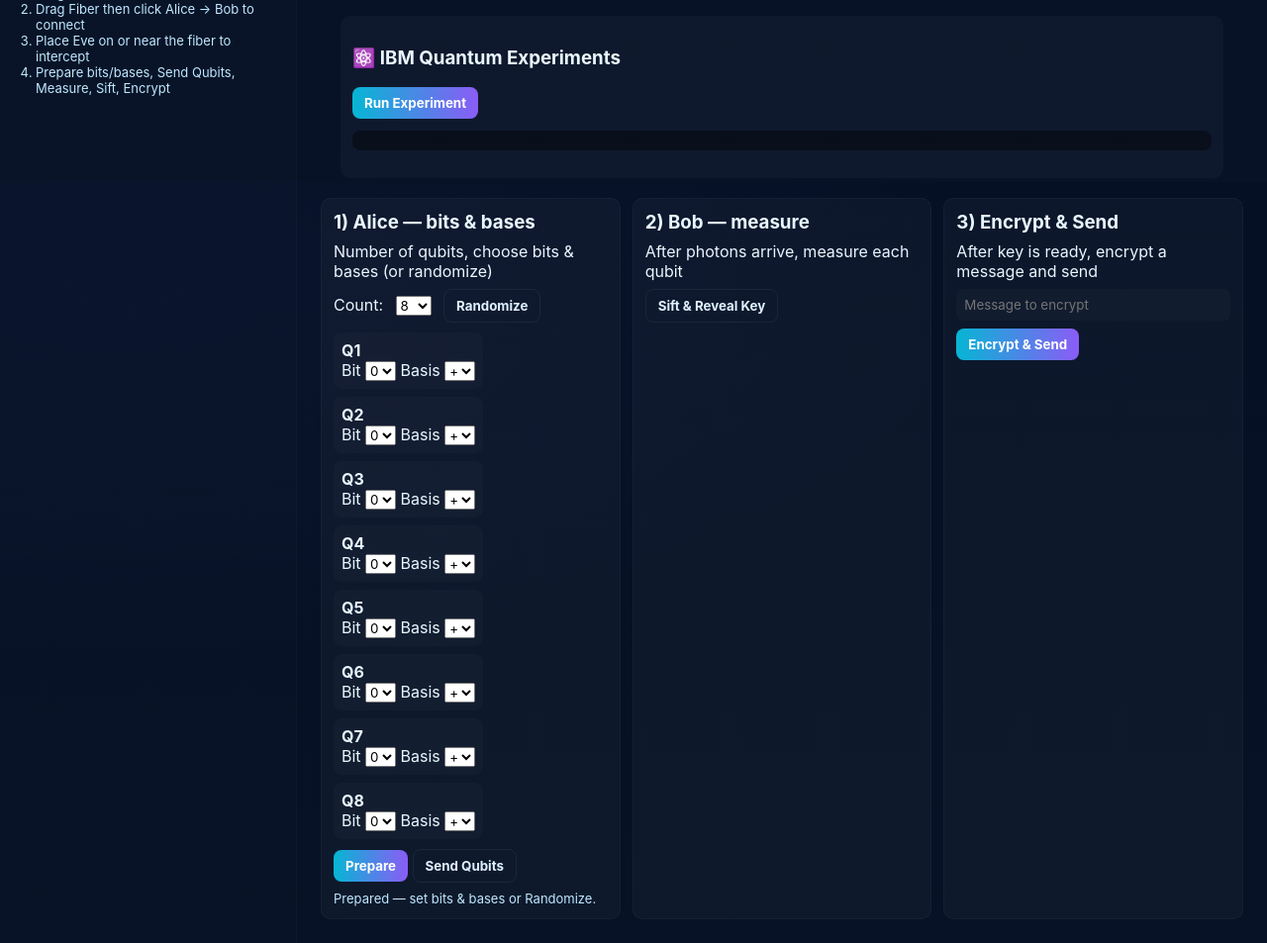
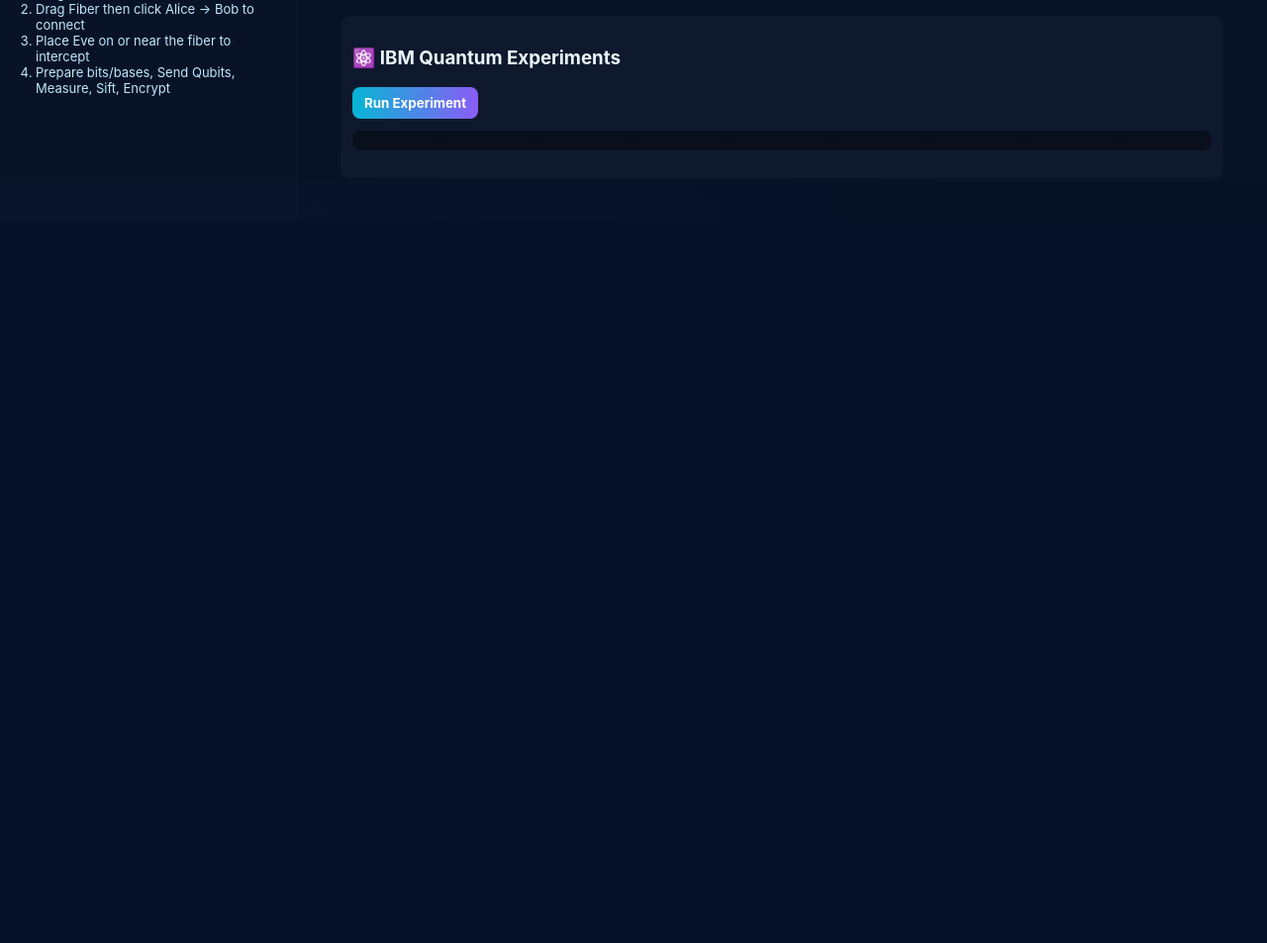
Before and after one commit to nmk2275/QKD_simulator, a Flask app: page / in a window 1280 px wide. Shown: the part 616-1569 px from the top of the page at 99% size. After the commit the page ends 767 px from the top, so only its background shows below. Run offline with Flask 3, Linux system fonts and the light colour scheme.

Commit message:
Update index.html

```diff
--- a/QKD_project-main 4/templates/index.html
+++ b/QKD_project-main 4/templates/index.html
@@ -167,50 +167,7 @@
       </div>
 
       <!-- control panels -->
-      <div class="side-panels">
-        <div class="panel">
-          <h3>1) Alice — bits & bases</h3>
-          <div class="small">Number of qubits, choose bits & bases (or randomize)</div>
-          <div style="margin-top:8px">
-            <label class="small">Count:
-              <select id="numQ" style="margin-left:8px">
-                <option>6</option><option selected>8</option><option>10</option><option>12</option>
-              </select>
-            </label>
-            <button id="randBtn" class="btn secondary" style="margin-left:8px">Randomize</button>
-          </div>
-          <div id="alicePickers" class="qubit-row" style="margin-top:10px"></div>
-          <div style="margin-top:10px">
-            <button id="prepareBtn" class="btn">Prepare</button>
-            <button id="sendBtn" class="btn secondary">Send Qubits</button>
-          </div>
-          <div id="aliceNote" class="note"></div>
-        </div>
 
-        <div class="panel">
-          <h3>2) Bob — measure</h3>
-          <div class="small">After photons arrive, measure each qubit</div>
-          <div id="bobArea" style="margin-top:8px"></div>
-          <div style="margin-top:8px">
-            <button id="siftBtn" class="btn secondary">Sift & Reveal Key</button>
-          </div>
-          <div id="mismatchInfo" class="note"></div>
-        </div>
-
-        <div class="panel">
-          <h3>3) Encrypt & Send</h3>
-          <div class="small">After key is ready, encrypt a message and send</div>
-          <input id="plaintext" placeholder="Message to encrypt" style="width:100%;margin-top:8px;padding:8px;border-radius:6px;border:none;background:rgba(255,255,255,0.02)"/>
-          <div style="margin-top:8px">
-            <button id="encryptBtn" class="btn" disabled>Encrypt & Send</button>
-          </div>
-          <div id="cipherBox" class="note" style="margin-top:8px;display:none"></div>
-          <div id="sharedKeyBox" style="margin-top:12px"></div>
-        </div>
-      </div>
-    </div>
-  </div>
-</div>
 
 <!-- How it works modal -->
 <div id="modal" class="modal-back" role="dialog" aria-hidden="true">
```
